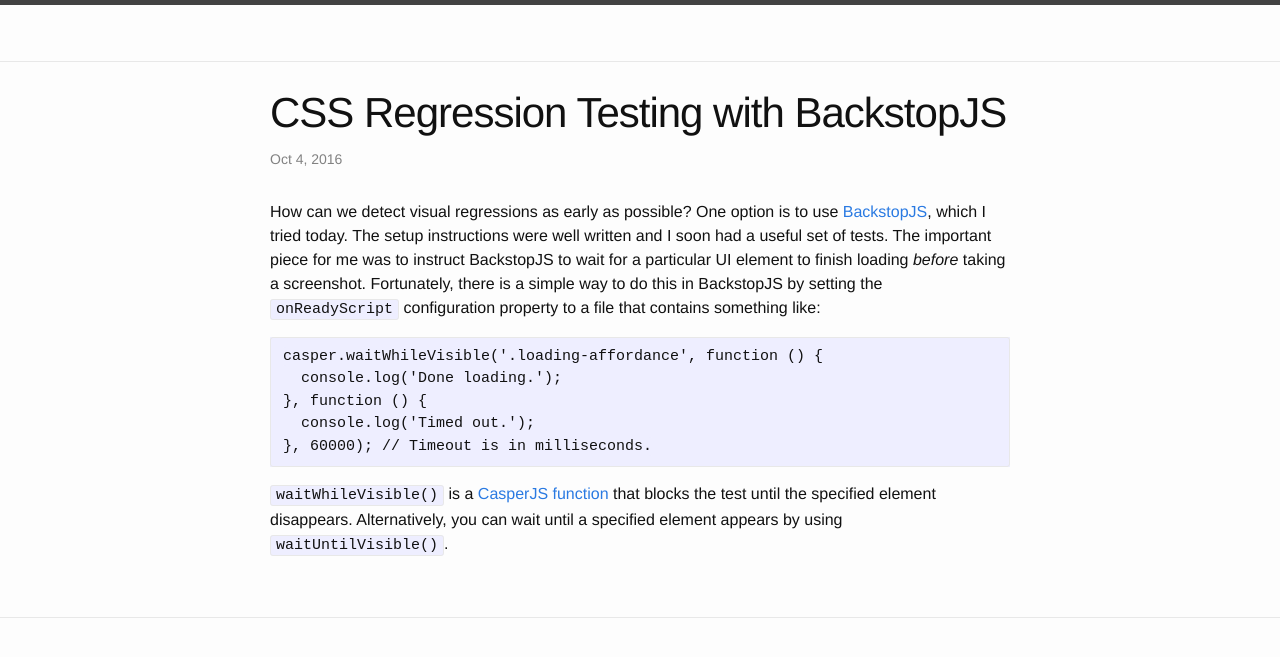
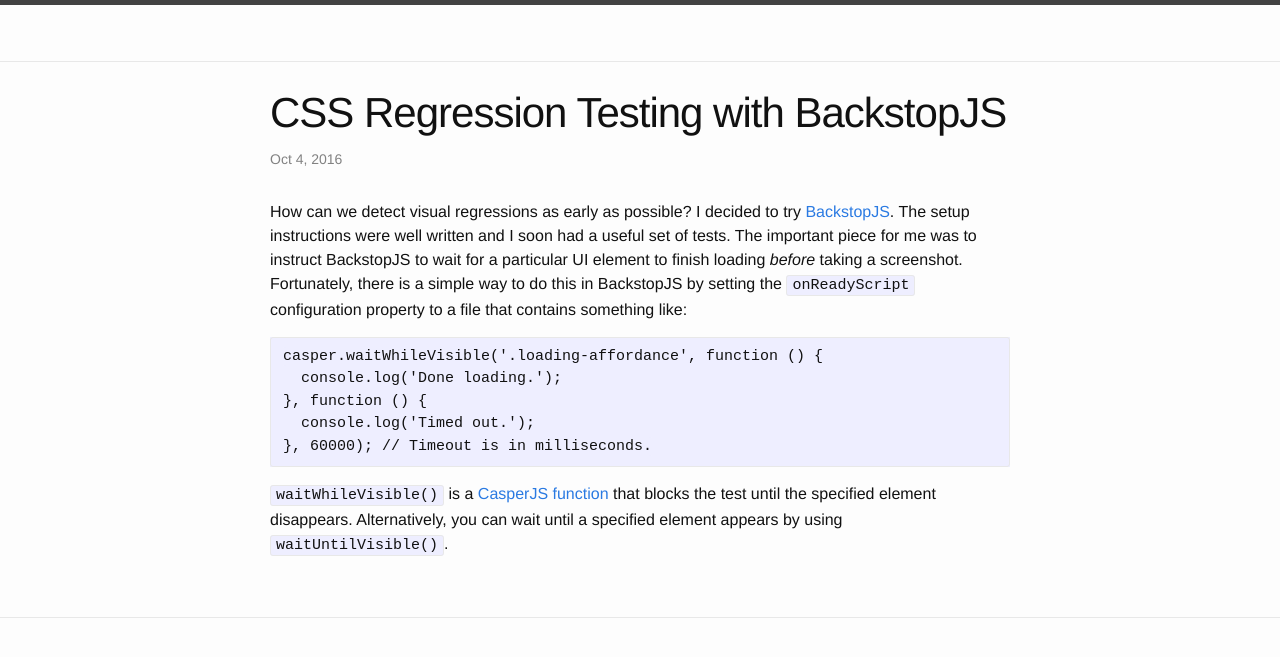
Before and after one commit to a-n-d-r-3-w/a-n-d-r-3-w.github.io, a Jekyll site: the page built from _posts/2016-10-04-css-regression-testing.md, in a window 1280 px wide. Shown: the top 657 px of the page. Built offline with Jekyll 4.4.1, drawn with Linux system fonts in a browser that asks for light colours.

Commit message:
Add post about BackstopJS

```diff
--- a/_posts/2016-10-04-css-regression-testing.md
+++ b/_posts/2016-10-04-css-regression-testing.md
@@ -2,8 +2,8 @@
 layout: post
 title: CSS Regression Testing with BackstopJS
 ---
-How can we detect visual regressions as early as possible? One option is to use
-[BackstopJS](https://github.com/garris/BackstopJS), which I tried today. The
+How can we detect visual regressions as early as possible? I decided to try
+[BackstopJS](https://github.com/garris/BackstopJS). The
 setup instructions were well written and I soon had a useful set of tests. The
 important piece for me was to instruct BackstopJS to wait for a particular UI
 element to finish loading *before* taking a screenshot. Fortunately, there is
```
